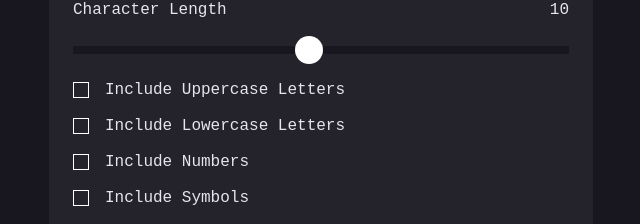
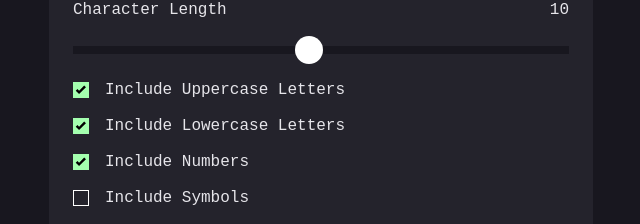
Before and after one commit to marioBytes/password-generator-app, an Angular app: page / in a window 1280 px wide. Shown: the part 292-516 px from the top of the page, without its empty margins (319-959 px from the left). Built offline with nearby package versions, Linux system fonts and the light colour scheme.

Commit message:
Have parent control check values

```diff
--- a/src/app/app.component.html
+++ b/src/app/app.component.html
@@ -32,25 +32,14 @@
             <app-slider (onChange)="sliderOnChange($event)"></app-slider>
           </div>
           <div class="flex flex-col gap-3">
-            <app-checkbox
-              name="includeUpper"
-              label="Include Uppercase Letters"
-            ></app-checkbox>
-            <app-checkbox
-              name="includeLower"
-              label="Include Lowercase Letters"
-              checked
-            ></app-checkbox>
-            <app-checkbox
-              name="includeNumbers"
-              label="Include Numbers"
-              checked
-            ></app-checkbox>
-            <app-checkbox
-              name="includeSymbols"
-              label="Include Symbols"
-              checked
-            ></app-checkbox>
+            <li *ngFor="let option of passwordOptions" class="list-none">
+              <app-checkbox
+                [name]="option.name"
+                [label]="option.label"
+                [checked]="option.checked"
+                (onChange)="onCheck($event)"
+              ></app-checkbox>
+            </li>
           </div>
           <app-strength strength="{{ strength }}"></app-strength>
           <app-button (onClick)="generatePassword()"
--- a/src/app/app.component.ts
+++ b/src/app/app.component.ts
@@ -1,4 +1,5 @@
 import { Component } from '@angular/core';
+import { NgFor } from '@angular/common';
 import { RouterOutlet } from '@angular/router';
 import { Clipboard } from '@angular/cdk/clipboard';
 
@@ -20,6 +21,7 @@ import { StrengthComponent } from './strength/strength.component';
     InputComponent,
     SliderComponent,
     StrengthComponent,
+    NgFor,
   ],
   templateUrl: './app.component.html',
   styleUrl: './app.component.css',
@@ -30,6 +32,13 @@ export class AppComponent {
   password: string = '';
 
   charLength: string = '10';
+
+  passwordOptions = [
+    { name: 'includeUppercase', label: 'Include Uppercase Letters', checked: true },
+    { name: 'includeLowercase', label: 'Include Lowercase Letters', checked: true },
+    { name: 'includeNumbers', label: 'Include Numbers', checked: true },
+    { name: 'includeSymbols', label: 'Include Symbols', checked: false },
+  ];
 
   includeUpper: string = 'true';
   includeLower: string = 'true';
@@ -75,4 +84,11 @@ export class AppComponent {
   sliderOnChange(value: string) {
     this.charLength = value;
   }
+
+  onCheck(value: any) {
+    const { target } = value;
+    const optionIndex = this.passwordOptions.findIndex((option) => option.name === target.name);
+
+    this.passwordOptions[optionIndex].checked = !this.passwordOptions[optionIndex].checked;
+  }
 }
--- a/src/app/checkbox/checkbox.component.html
+++ b/src/app/checkbox/checkbox.component.html
@@ -1,4 +1,4 @@
 <label class="flex items-center gap-4">
-  <input type="checkbox" id="{{ name }}" name="{{ name }}" />
+  <input type="checkbox" id="{{ name }}" name="{{ name }}" [checked]="checked" (click)="onCheck($event)" />
   {{ label }}
 </label>
--- a/src/app/checkbox/checkbox.component.ts
+++ b/src/app/checkbox/checkbox.component.ts
@@ -1,4 +1,4 @@
-import { Component, Input } from '@angular/core';
+import { Component, EventEmitter, Input, Output } from '@angular/core';
 
 @Component({
   selector: 'app-checkbox',
@@ -10,4 +10,10 @@ import { Component, Input } from '@angular/core';
 export class CheckboxComponent {
   @Input() name: string = '';
   @Input() label: string = '';
+  @Input() checked: boolean = false;
+  @Output() onChange = new EventEmitter<any>();
+
+  onCheck(value: any) {
+    this.onChange.emit(value);
+  }
 }
```
